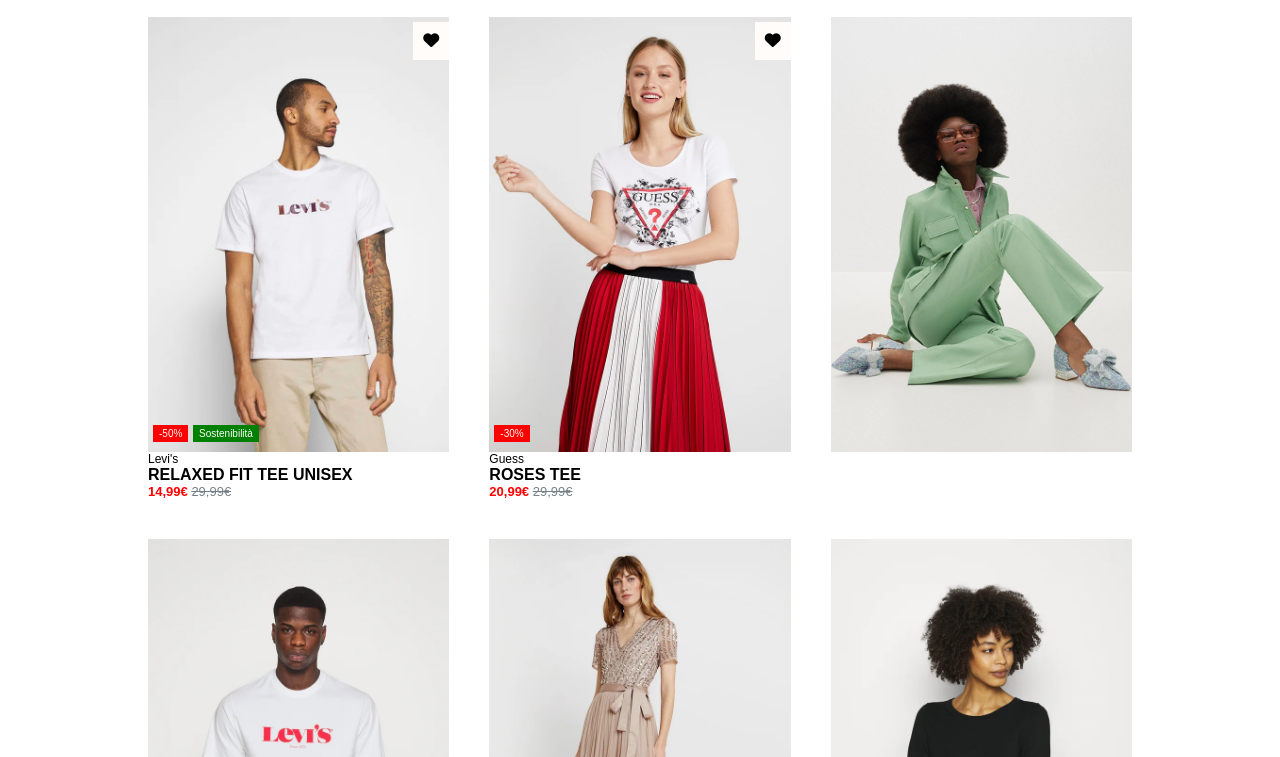
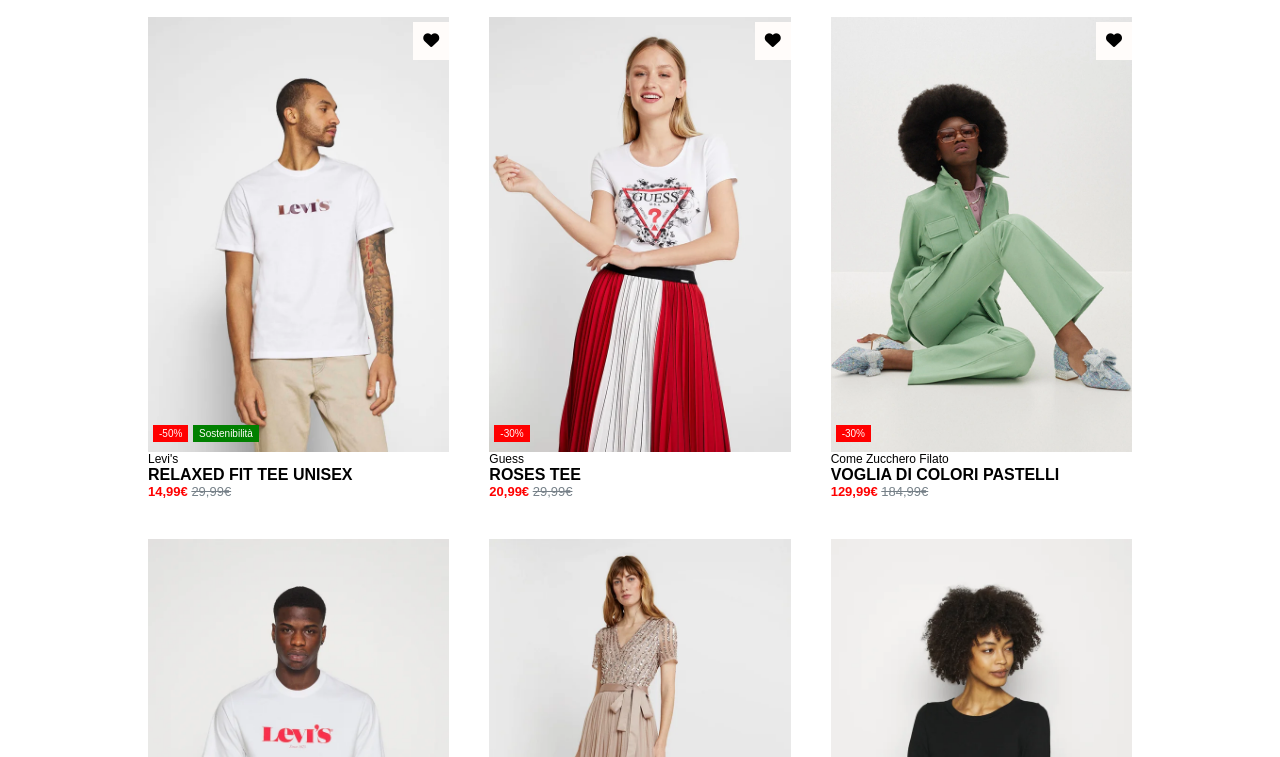
Before and after one commit to matteocenci/html-css-boolando, a plain HTML site: page index.html in a window 1280 px wide. Shown: the part 43-800 px from the top of the page. Drawn offline with Linux system fonts and the light colour scheme.

Commit message:
feat: third image

```diff
--- a/index.html
+++ b/index.html
@@ -105,6 +105,17 @@
                         <img class="top-photo-b"  src="img/3b.webp" alt="">
 
                     </div>
+                    <span class="favorite"><i class="fa-solid fa-heart"></i></span>
+
+                    <span class="discount">
+                        -30%
+                    </span>
+                </div>
+
+                <div class="description">
+                    <div class="brand">Come Zucchero Filato</div>
+                    <h4>VOGLIA DI COLORI PASTELLI</h4>
+                    <div class="price">129,99€ <span>184,99€</span></div>
                 </div>
 
 
```
